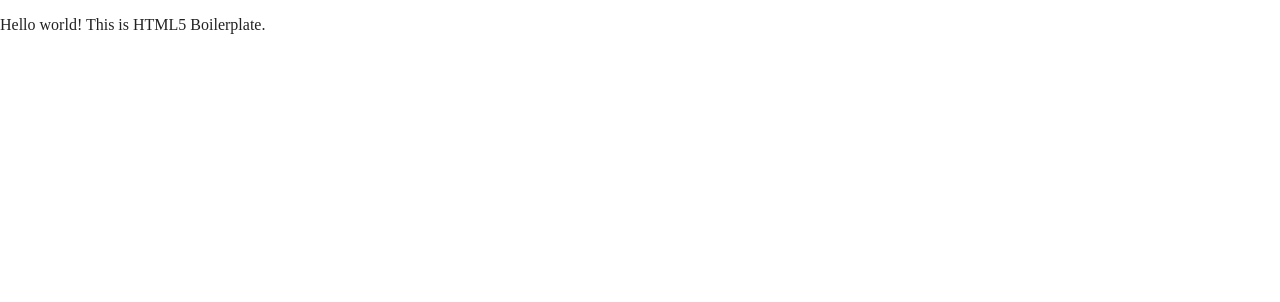
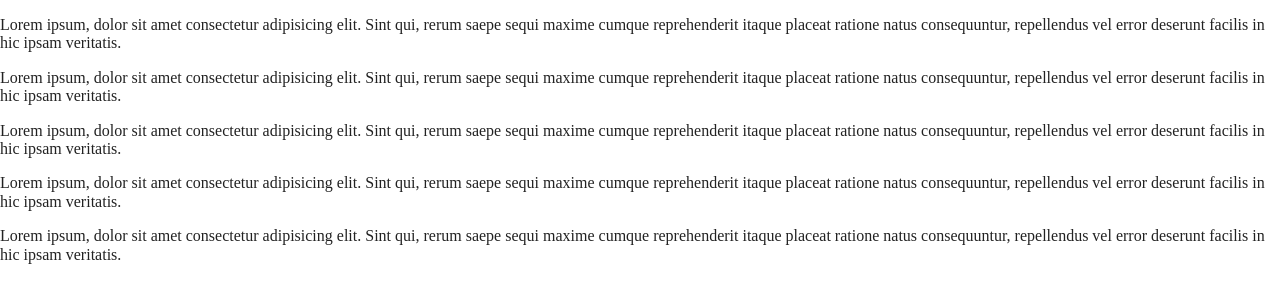
Before and after one commit to charlievergara/practice-git, a website built with Parcel: page index.html in a window 1280 px wide. Built offline with nearby package versions, Linux system fonts and the light colour scheme.

Commit message:
add some content

```diff
--- a/humans.txt
+++ b/humans.txt
@@ -3,11 +3,11 @@
 
 # TEAM
 
-    <name> -- <role> -- <twitter>
+    <Carlos vergara> -- <Developer> -- <carlos@demo.com>
 
 # THANKS
 
-    <name>
+    Globant S.A.S
 
 # TECHNOLOGY COLOPHON
 
--- a/index.html
+++ b/index.html
@@ -25,7 +25,11 @@
 <body>
 
   <!-- Add your site or application content here -->
-  <p>Hello world! This is HTML5 Boilerplate.</p>
+  <p>Lorem ipsum, dolor sit amet consectetur adipisicing elit. Sint qui, rerum saepe sequi maxime cumque reprehenderit itaque placeat ratione natus consequuntur, repellendus vel error deserunt facilis in hic ipsam veritatis.</p>
+  <p>Lorem ipsum, dolor sit amet consectetur adipisicing elit. Sint qui, rerum saepe sequi maxime cumque reprehenderit itaque placeat ratione natus consequuntur, repellendus vel error deserunt facilis in hic ipsam veritatis.</p>
+  <p>Lorem ipsum, dolor sit amet consectetur adipisicing elit. Sint qui, rerum saepe sequi maxime cumque reprehenderit itaque placeat ratione natus consequuntur, repellendus vel error deserunt facilis in hic ipsam veritatis.</p>
+  <p>Lorem ipsum, dolor sit amet consectetur adipisicing elit. Sint qui, rerum saepe sequi maxime cumque reprehenderit itaque placeat ratione natus consequuntur, repellendus vel error deserunt facilis in hic ipsam veritatis.</p>
+  <p>Lorem ipsum, dolor sit amet consectetur adipisicing elit. Sint qui, rerum saepe sequi maxime cumque reprehenderit itaque placeat ratione natus consequuntur, repellendus vel error deserunt facilis in hic ipsam veritatis.</p>
   <script src="js/vendor/modernizr-3.11.2.min.js"></script>
   <script src="js/plugins.js"></script>
   <script src="js/main.js"></script>
```
